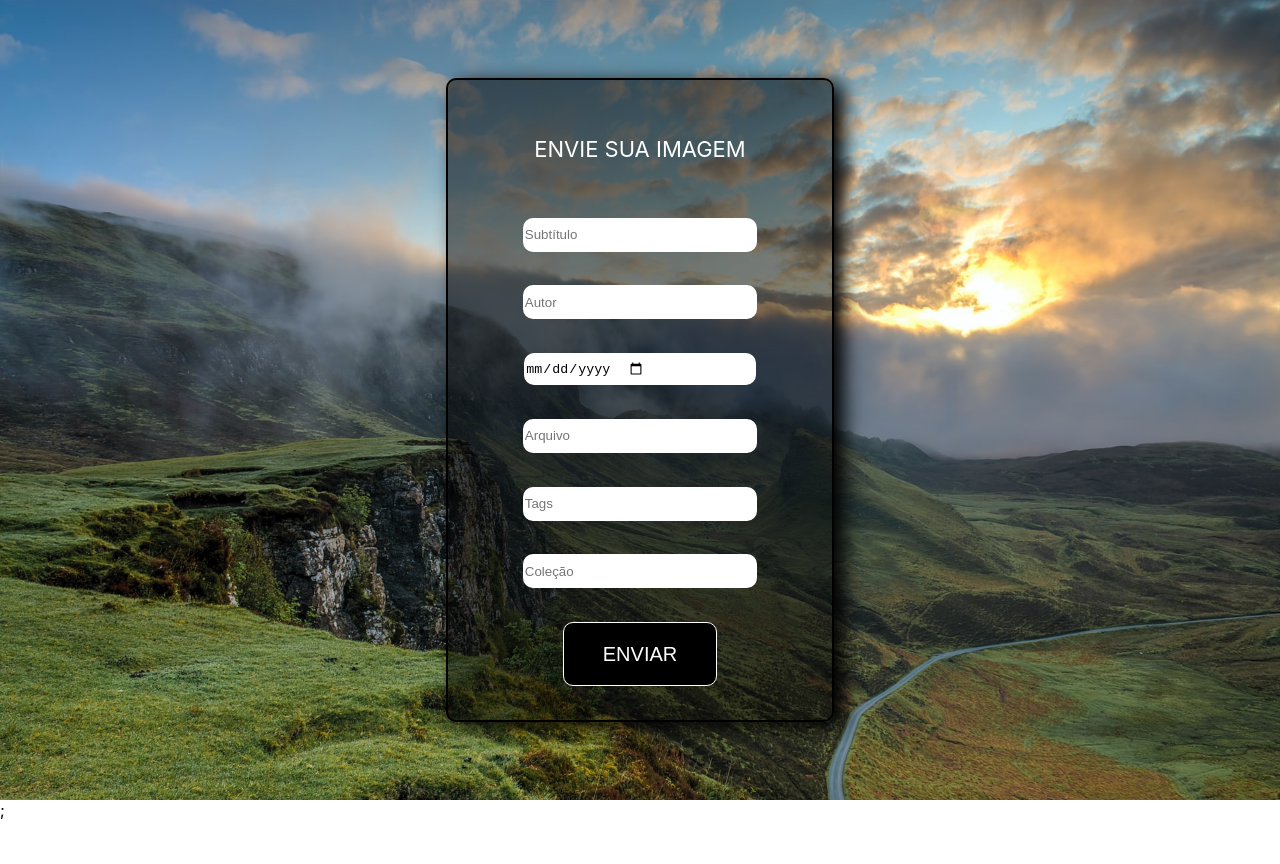
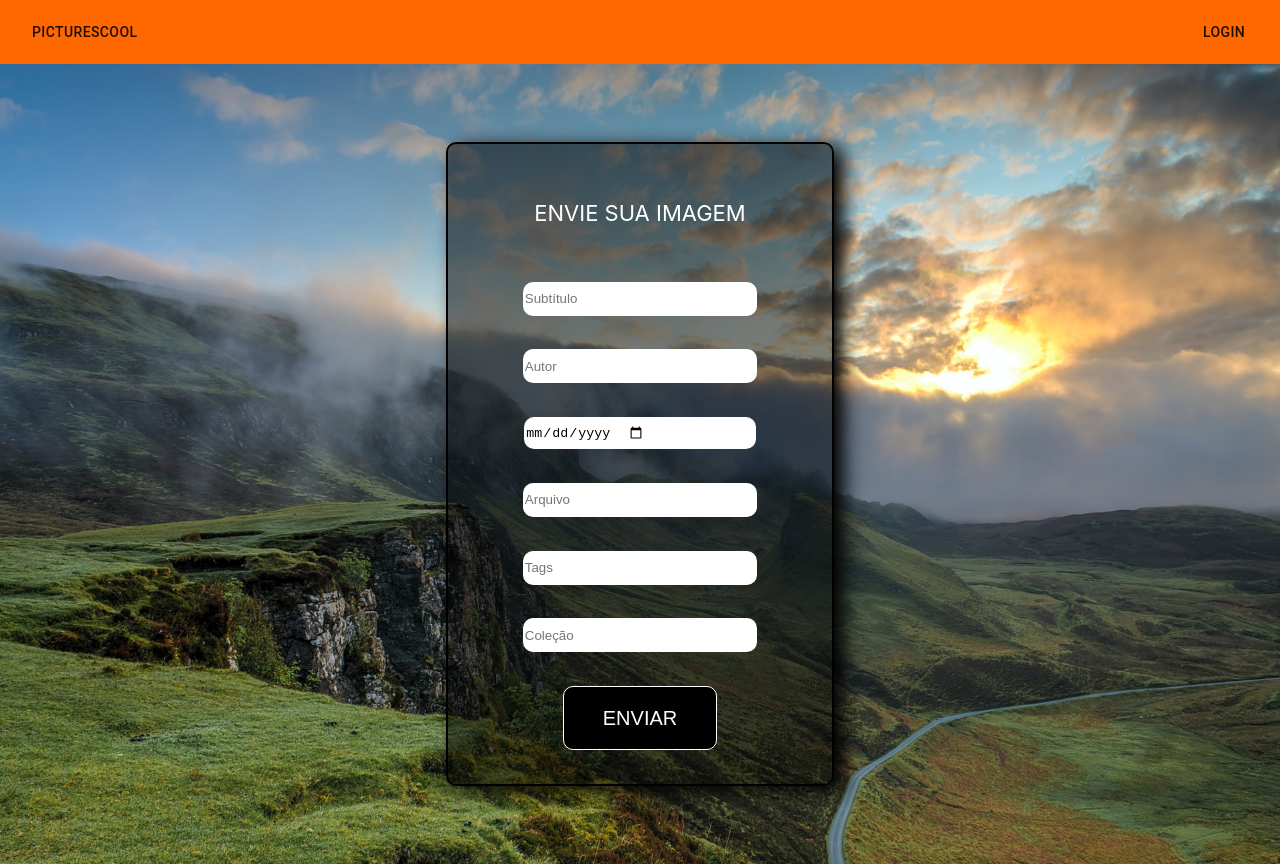
Before and after one commit to Augustoluna/projeto-fullstack-front, a React (Create React App) app: page /addimage in a window 1280 px wide. Before the commit the page ends 820 px from the top, so only its background shows below. Built offline with nearby package versions, Linux system fonts and the light colour scheme.

Commit message:
Adicionei o Header

```diff
--- a/src/App.js
+++ b/src/App.js
@@ -7,7 +7,7 @@
 const App = () => {
   return (
     <ThemeProvider theme={theme}>
-      <Router />;
+      <Router />
     </ThemeProvider>
   );
 };
--- a/src/Router/Router.js
+++ b/src/Router/Router.js
@@ -8,10 +8,12 @@
 import Login from "../pages/Login/Login";
 import SignUp from "../pages/SignUp/SignUp";
 import ErrorPage from "../pages/ErrorPage/ErrorPage";
+import Header from "../components/Header/Header";
 
 const Router = () => {
   return (
     <BrowserRouter>
+      <Header />
       <Switch>
         <Route exact path="/home">
           <Home />
--- a/src/components/Header/Header.js
+++ b/src/components/Header/Header.js
@@ -1,11 +1,23 @@
 import React from "react";
-import Styled from "../Header/Styled";
+import AppBar from "@material-ui/core/AppBar";
+import { StyledToolbar } from "./Styled";
+import Button from "@material-ui/core/Button";
+import { goToImages, goToLogin } from "../../Router/coordinator";
+import { useHistory } from "react-router-dom";
 
 const Header = () => {
+  const history = useHistory();
   return (
-    <div>
-      <p>Header</p>
-    </div>
+    <AppBar position="static">
+      <StyledToolbar>
+        <Button color="inherit" onClick={() => goToImages(history)}>
+          PICTURESCOOL
+        </Button>
+        <Button color="inherit" onClick={() => goToLogin(history)}>
+          Login
+        </Button>
+      </StyledToolbar>
+    </AppBar>
   );
 };
 
--- a/src/components/Header/Styled.js
+++ b/src/components/Header/Styled.js
@@ -0,0 +1,8 @@
+import styled from "styled-components";
+import Toolbar from "@material-ui/core/Toolbar";
+
+export const StyledToolbar = styled(Toolbar)`
+  display: flex;
+  flex-direction: row;
+  justify-content: space-between;
+`;
```
